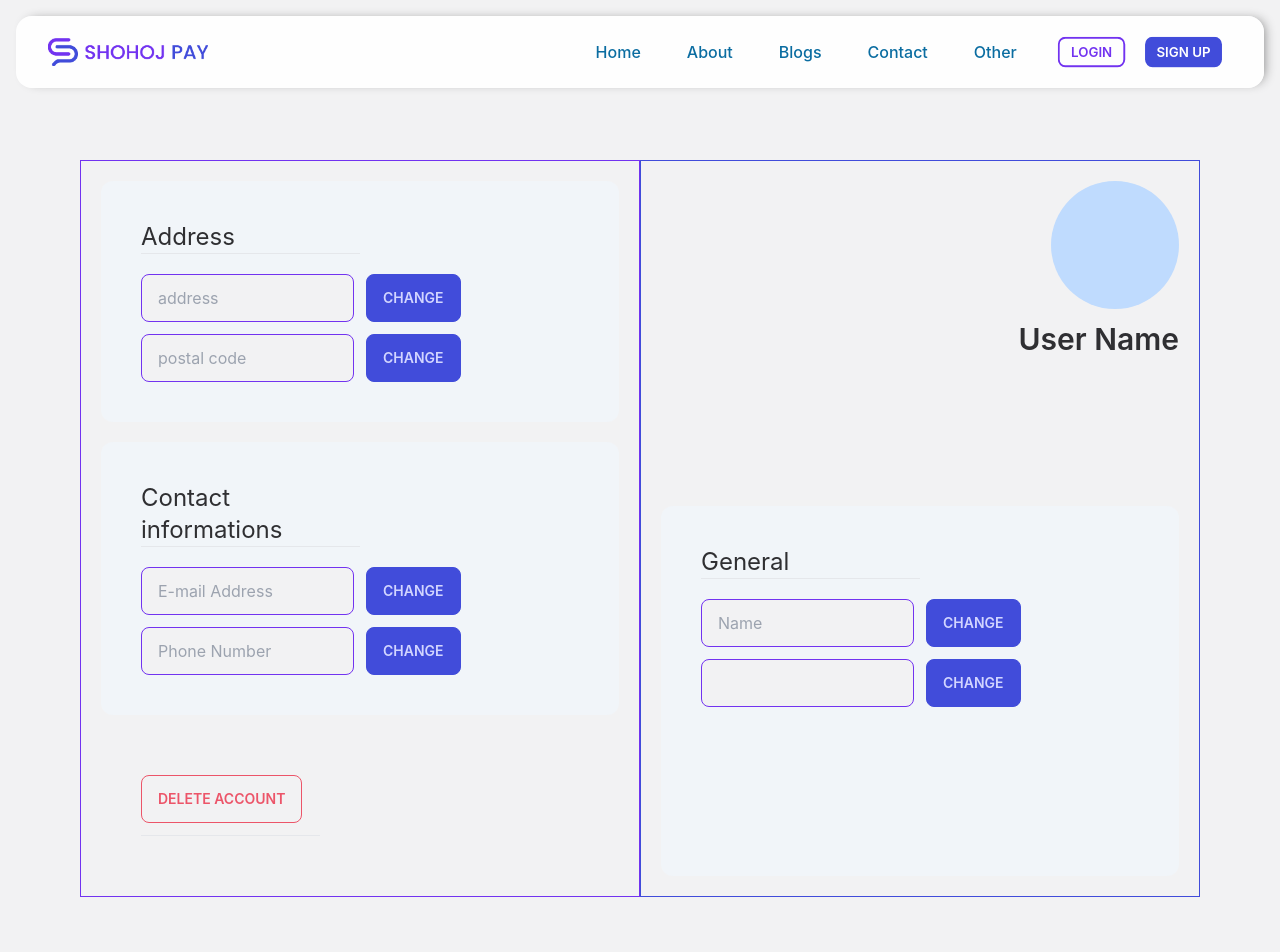
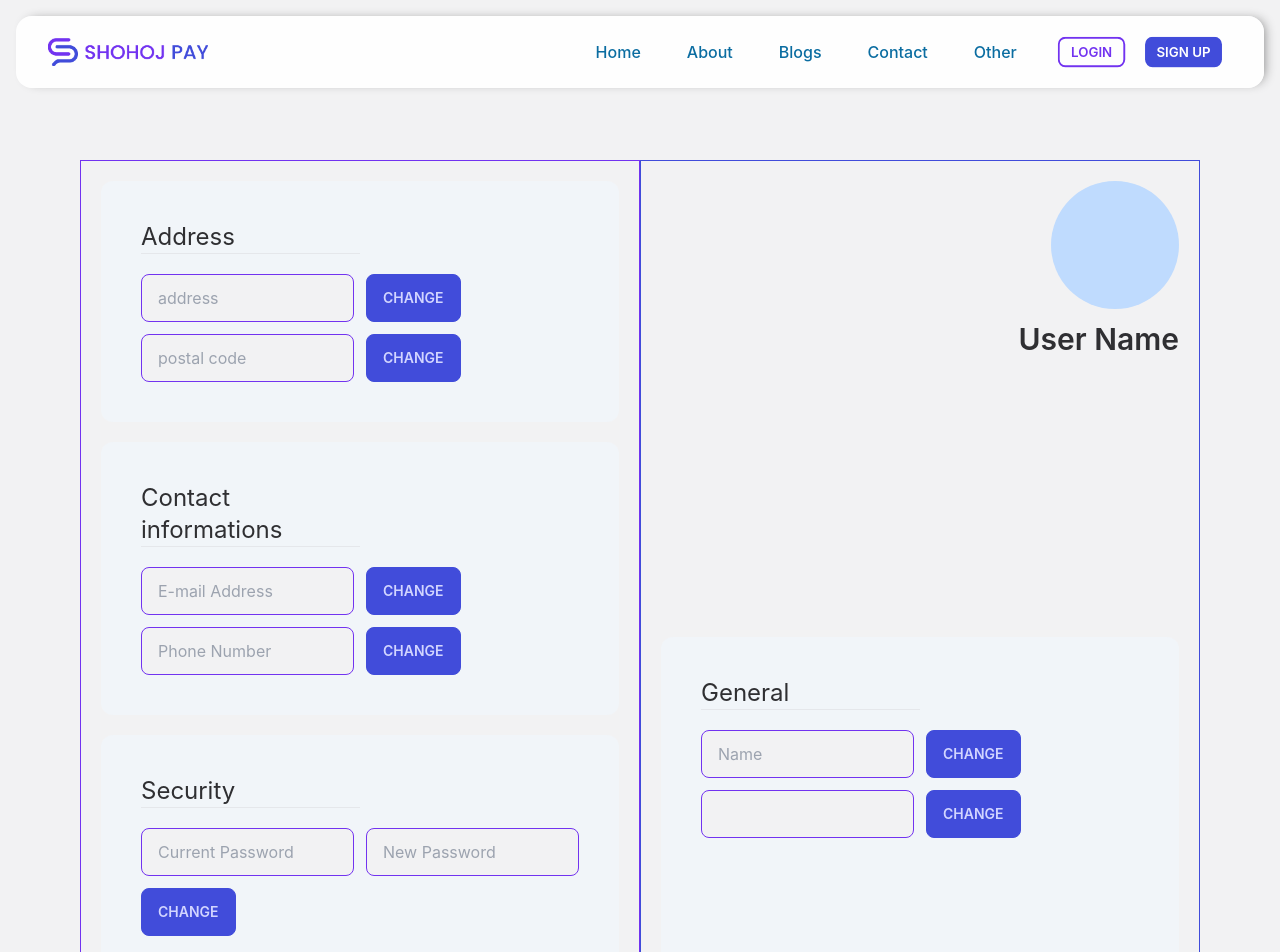
Before and after one commit to shahadat2772/shohoj-pay-client, a React (Create React App) app: page /settings in a window 1280 px wide. Shown: the top 952 px of the page. Built offline with nearby package versions, Linux system fonts and the light colour scheme; no server answers.

Commit message:
security section added

```diff
--- a/src/Components/Pages/Settings/Settings.js
+++ b/src/Components/Pages/Settings/Settings.js
@@ -100,6 +100,25 @@ const Settings = () => {
                     </div>
                 </div>
 
+                {/* security div */}
+                <div className='rounded-xl p-3 lg:p-10 bg-slate-100'>
+                    {/* title div */}
+                    <div className='w-1/2 '>
+                        <h3 className='text-2xl text-left'>Security</h3>
+                        <hr />
+                    </div>
+
+                    {/* options container */}
+
+                    <div className='grid grid-cols-1 lg:grid-cols-2 gap-3 mt-5'>
+                        {/* Current Password */}
+                        <input className='input input-password input-secondary' type="password" placeholder='Current Password' />
+
+                        <input className='input input-password input-secondary' type="password" placeholder='New Password' />
+                        <button className='btn max-w-min btn-primary'>change</button>
+                    </div>
+                </div>
+
                 {/* delete div */}
                 <div className='w-1/2 p-3 lg:p-10 '>
                     <button className='btn btn-outline btn-error ml-0 mb-3'>Delete Account</button>
```
